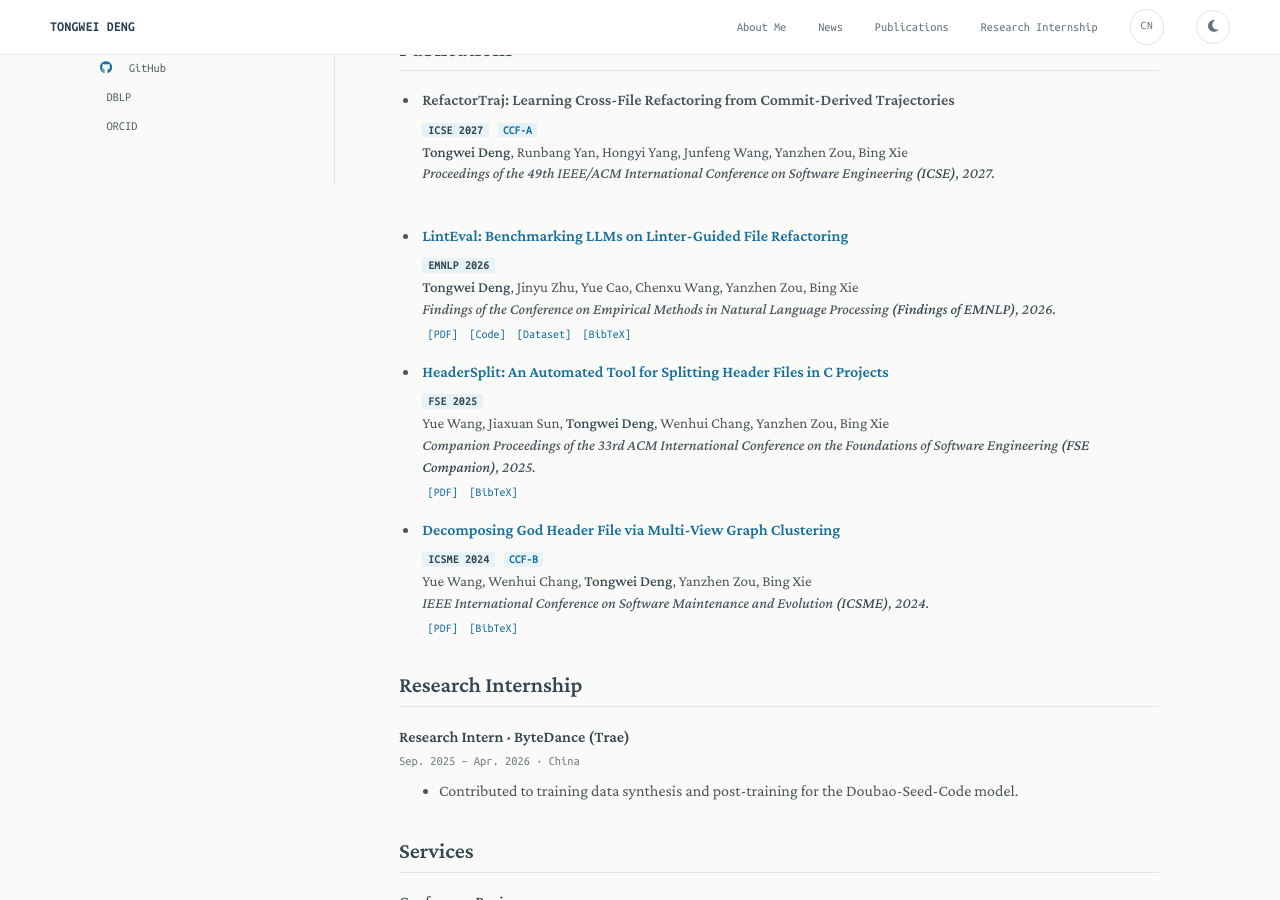
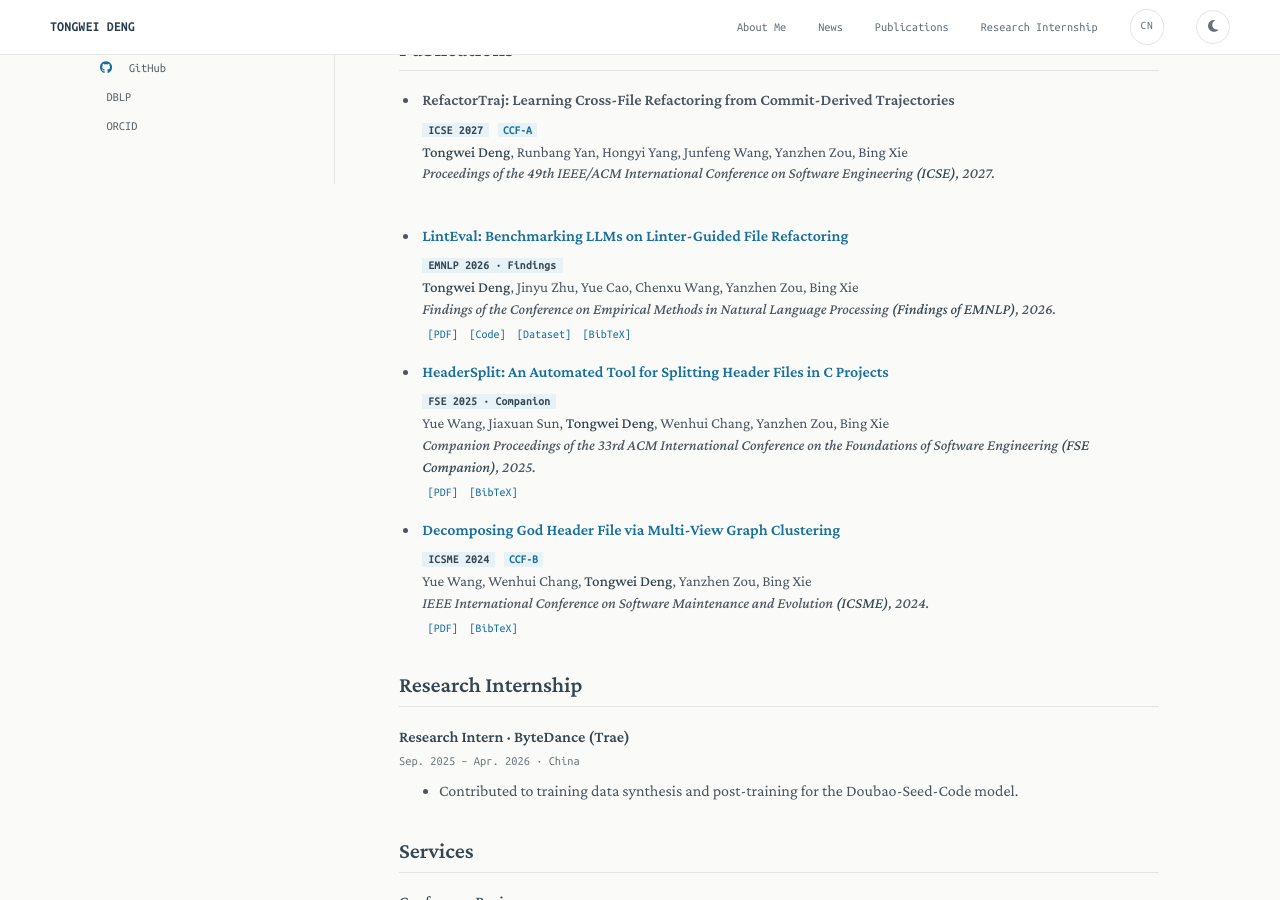
Before and after one commit to 6643789wsx/6643789wsx.github.io, a Jekyll site: the page built from index.md, in a window 1280 px wide and 900 px high, scrolled down 497 px. Built offline with Jekyll 4.4.1, drawn with Linux system fonts in a browser that asks for light colours; a style sheet for code colours, icons or effects is not loaded; our own code applies the rules of GitHub Pages for plain Markdown files.

Commit message:
Label Findings and Companion papers in the venue badges

```diff
--- a/_data/publications.yml
+++ b/_data/publications.yml
@@ -11,6 +11,7 @@ main:
     authors: <strong>Tongwei Deng</strong>, Jinyu Zhu, Yue Cao, Chenxu Wang, Yanzhen Zou, Bing Xie
     conference_short: EMNLP
     year: 2026
+    venue_note: Findings
     conference: Findings of the Conference on Empirical Methods in Natural Language Processing <strong>(Findings of EMNLP)</strong>, 2026.
     pdf: https://arxiv.org/abs/2610.20027
     code: https://github.com/6643789wsx/LintEval
@@ -21,6 +22,7 @@ main:
     authors: Yue Wang, Jiaxuan Sun, <strong>Tongwei Deng</strong>, Wenhui Chang, Yanzhen Zou, Bing Xie
     conference_short: FSE
     year: 2025
+    venue_note: Companion
     conference: Companion Proceedings of the 33rd ACM International Conference on the Foundations of Software Engineering <strong>(FSE Companion)</strong>, 2025.
     pdf: https://doi.org/10.1145/3696630.3728594
     bibtex: https://dblp.org/rec/conf/sigsoft/WangSDCZX25.bib
--- a/_includes/publications.md
+++ b/_includes/publications.md
@@ -10,7 +10,7 @@
   <div class="publication-entry">
     {% if link.pdf %}<a class="publication-title" href="{{ link.pdf }}" target="_blank" rel="noopener">{{ link.title }}</a>{% else %}<span class="publication-title">{{ link.title }}</span>{% endif %}
     <span class="publication-meta">
-      <span class="venue-badge">{{ link.conference_short }}{% if link.year %} {{ link.year }}{% endif %}</span>
+      <span class="venue-badge">{{ link.conference_short }}{% if link.year %} {{ link.year }}{% endif %}{% if link.venue_note %} · {{ link.venue_note }}{% endif %}</span>
       {% if link.ccf_rank %}<span class="ccf-rank">CCF-{{ link.ccf_rank }}</span>{% endif %}
     </span>
     <span class="publication-authors">{{ link.authors }}</span>
```
